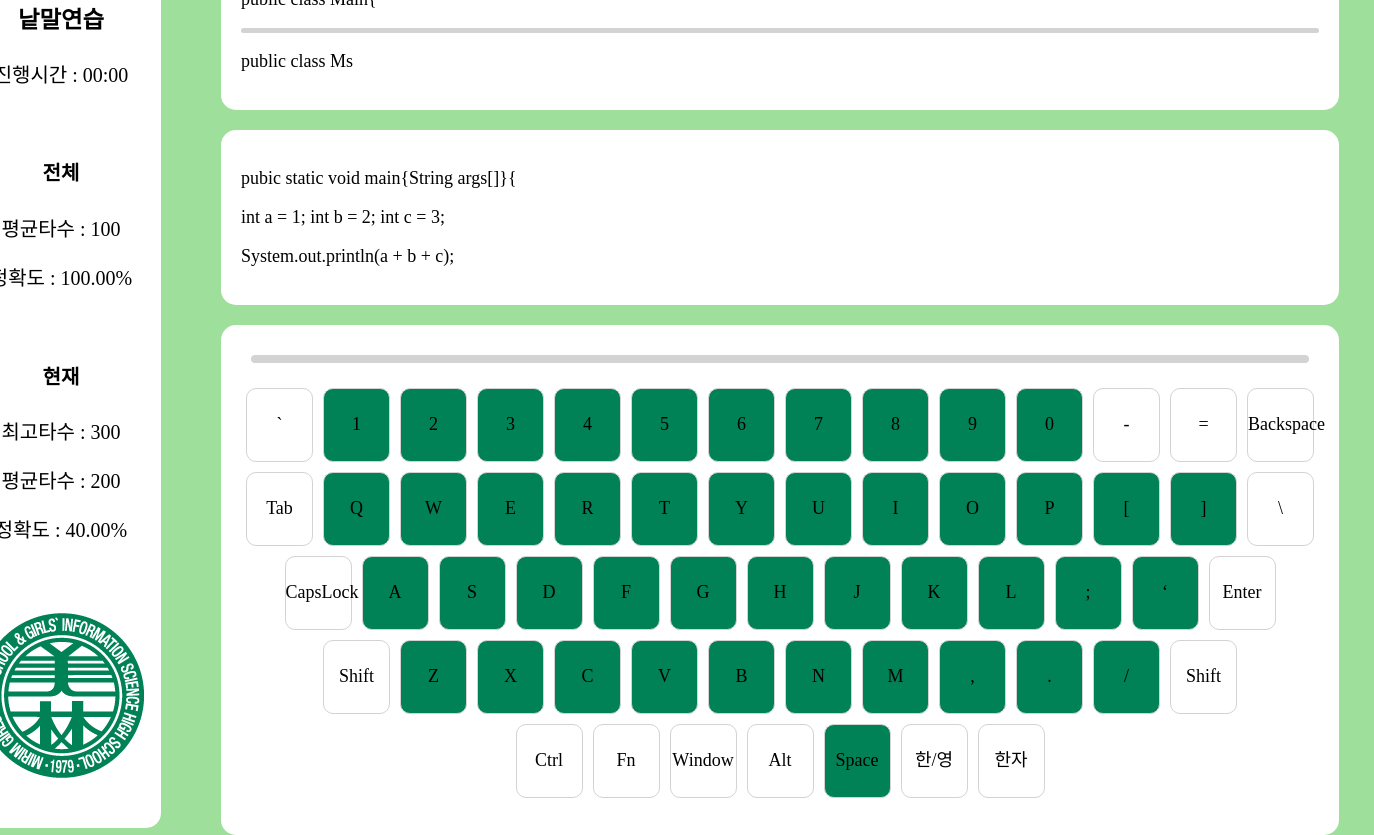
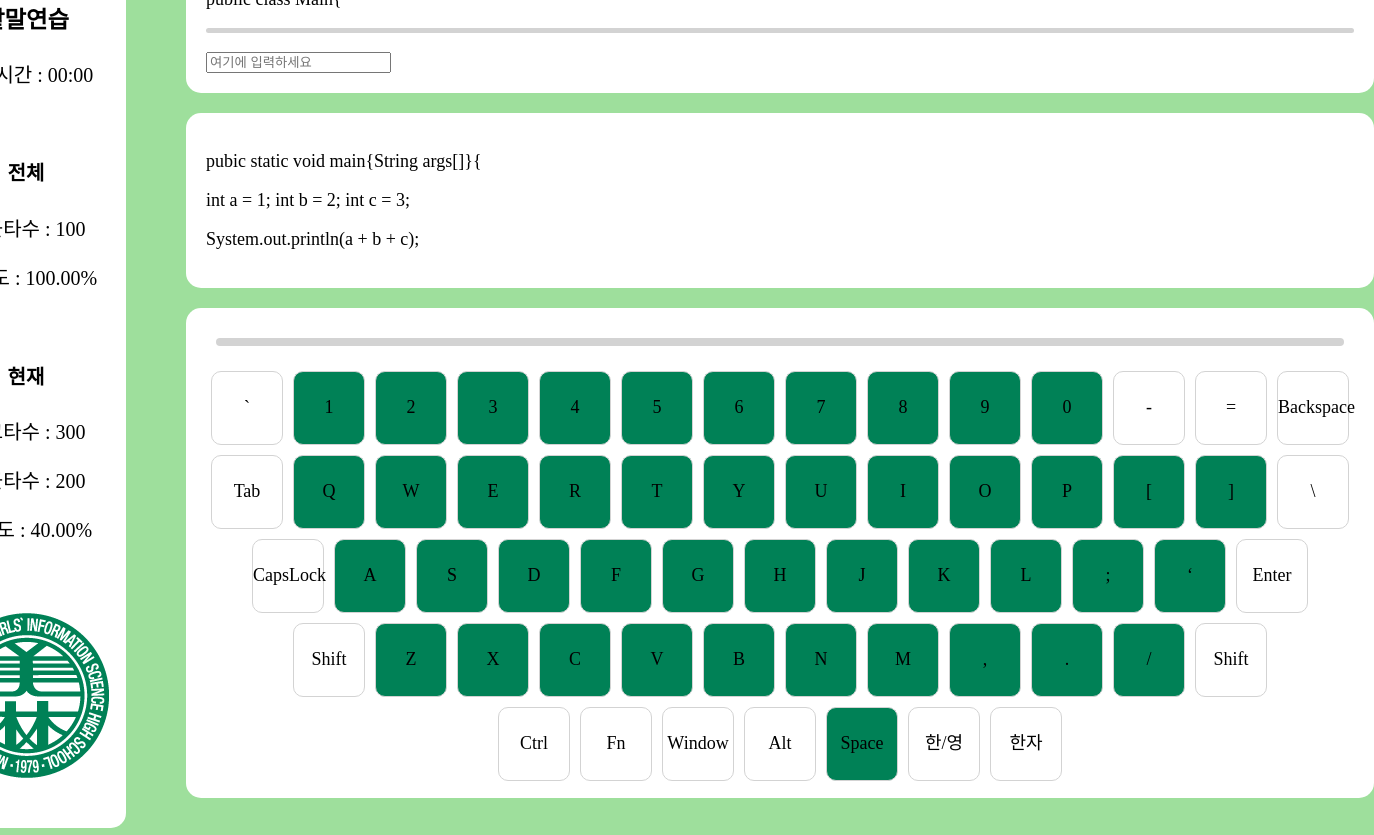
Before and after one commit to MasTaZa/frontend, a React (Create React App) app: page / in a window 1280 px wide. Shown: the whole page, 1374 px wide, since content can reach past the window. Built offline with nearby package versions, Linux system fonts and the light colour scheme.

Commit message:
미림 타자연습 :: 입력란 추가

```diff
--- a/src/pages/TypingPractice.css
+++ b/src/pages/TypingPractice.css
@@ -27,7 +27,7 @@ body {
 .VLine {
     background-color: white;
     width: 5px;
-    height: 875px;
+    height: 880px;
     margin-left: 30px;
     border-radius: 15px;
 }
@@ -63,7 +63,7 @@ body {
 
 .Keyboard {
     background-color: white;
-    height: 470px;
+    height: 450px;
     border-radius: 15px;
     padding: 20px;
     margin-top: 20px;
@@ -83,7 +83,7 @@ body {
 }
 
 .keyboard-row p {
-    width: 65px;
+    width: 70px;
     height: 72px;
     margin: 5px;
     display: block;
@@ -96,3 +96,31 @@ body {
 .ckey {
     background-color: #008156;
 }
+
+.backspace {
+    width: 120px;
+}
+
+.tab {
+    width: 90px;
+}
+
+.backslash {
+    width: 90px;
+}
+
+.capslock {
+    width: 100px;
+}
+
+.enter {
+    width: 120px;
+}
+
+.space {
+    width: 300px;
+}
+
+.hanja {
+    width: 90px;
+}
--- a/src/pages/TypingPractice.tsx
+++ b/src/pages/TypingPractice.tsx
@@ -21,7 +21,7 @@ const TypingPractice = () => {
                 <div className="Ex">
                     <p>public class Main{'{'}</p> {/* "{" 를 쓰려면 이렇게 해야된다는 사실....... 귀한자식이구나 너 */}
                     <p className="HLine"></p>
-                    <p>public class Ms</p>
+                    <input type="text" className="typingInput" placeholder="여기에 입력하세요" />
                 </div>
                 <div className="NextTaza">
                     <p>pubic static void main{'{'}String args[]{'}'}{'{'}</p>
```
